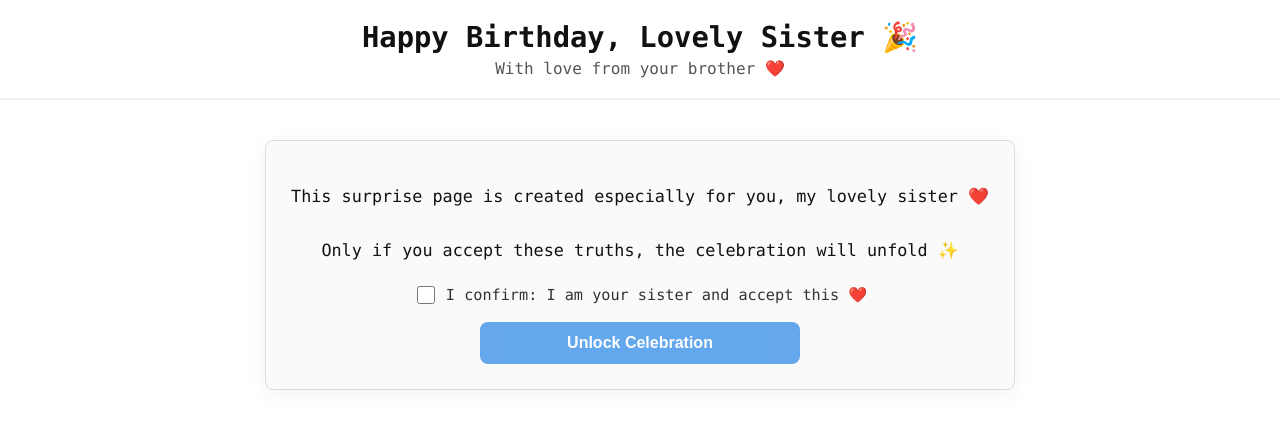
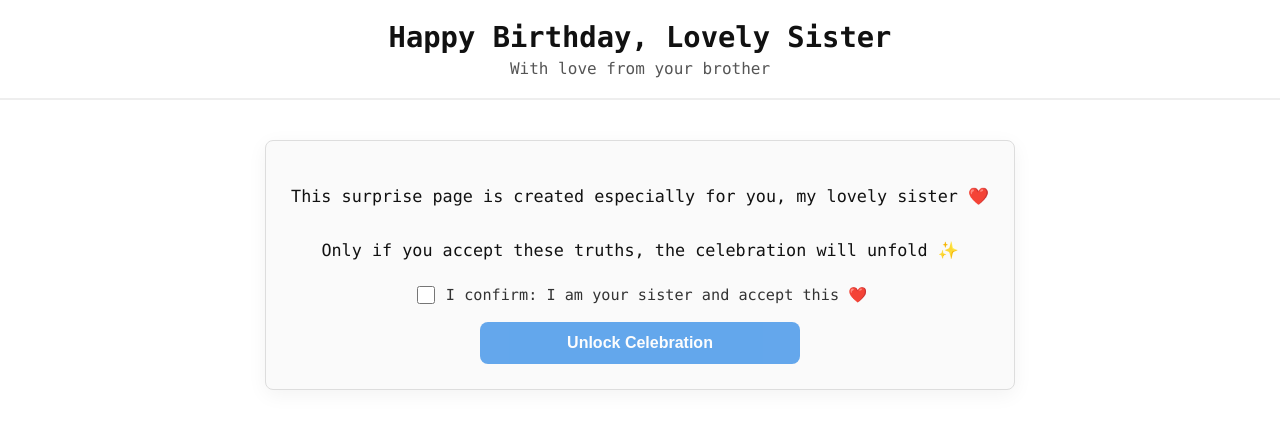
Before and after one commit to Thanusiyan1007/birthday-surprise-sister, a plain HTML site: page index.html in a window 1280 px wide. Drawn offline with Linux system fonts and the light colour scheme.

Commit message:
Initial commit: Birthday surprise site

```diff
--- a/index.html
+++ b/index.html
@@ -184,8 +184,8 @@
 <body>
   <!-- 🔹 Clean Header -->
   <header>
-    <h1>Happy Birthday, Lovely Sister 🎉</h1>
-    <h2>With love from your brother ❤️</h2>
+    <h1>Happy Birthday, Lovely Sister</h1>
+    <h2>With love from your brother</h2>
   </header>
 
   <!-- Disclaimer -->
```
